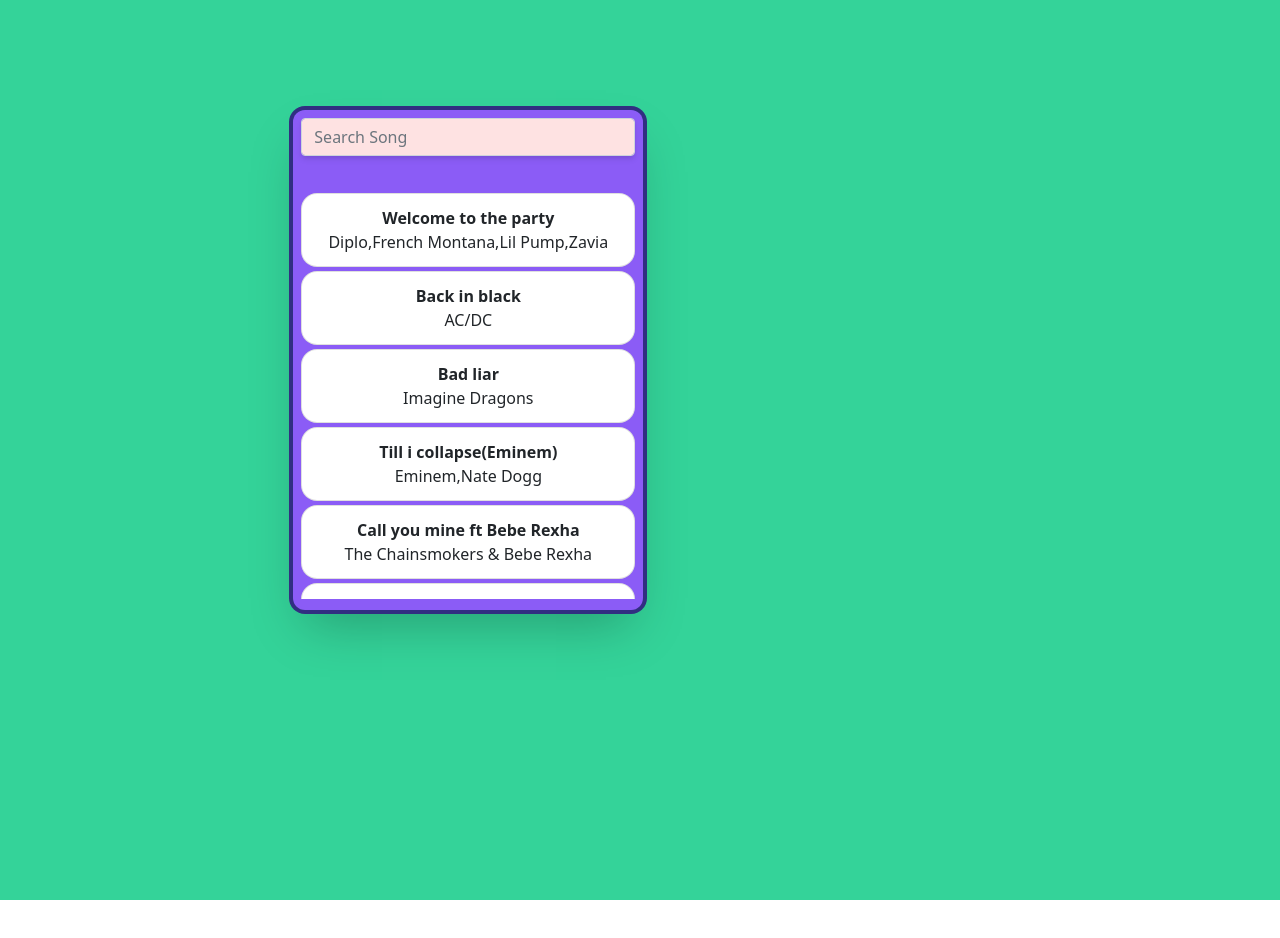
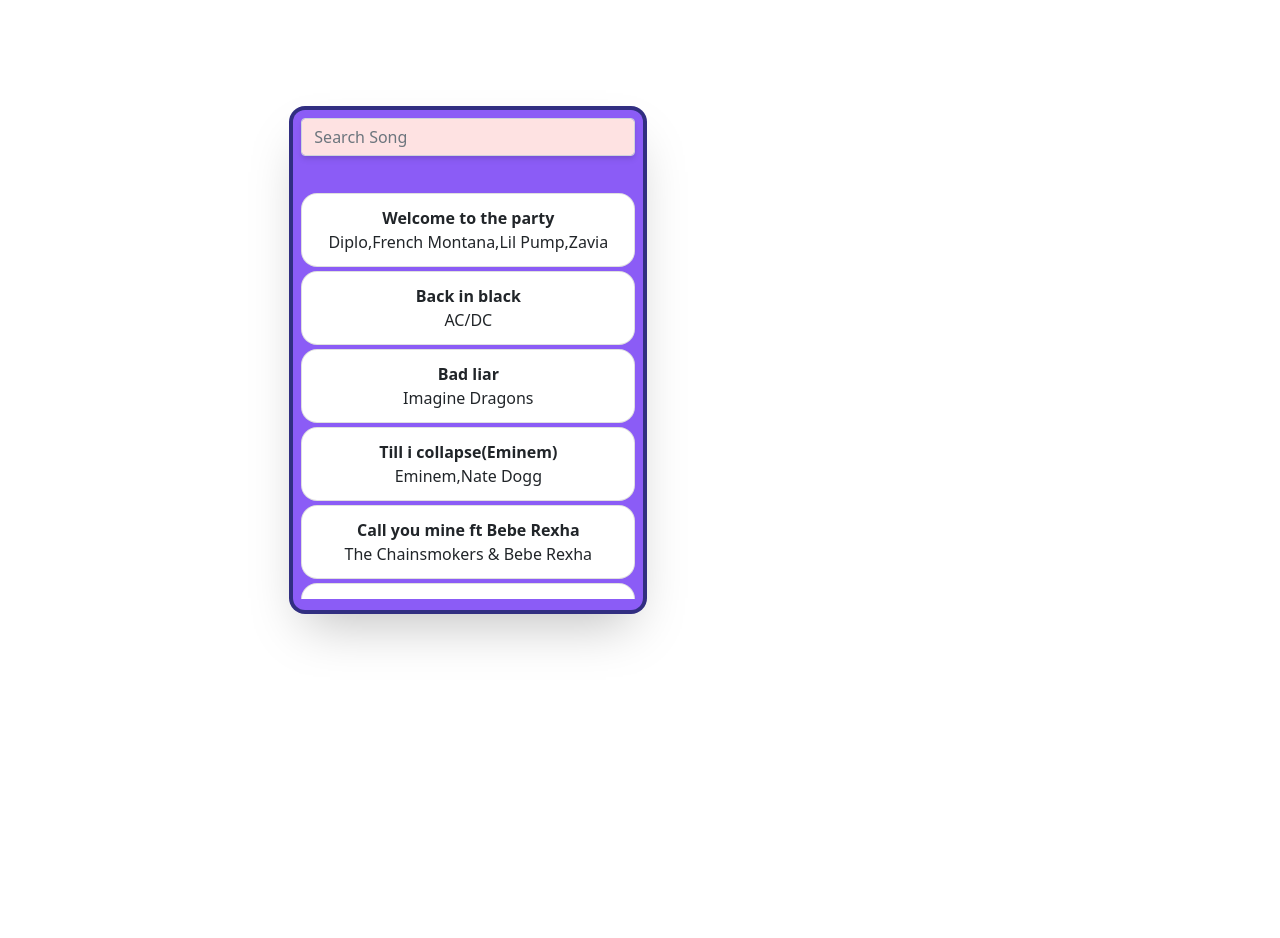
Before and after one commit to Adityaraj-singh/Songify, a React (Create React App) app: page / in a window 1280 px wide. Shown: the top 938 px of the page. Built offline with nearby package versions, Linux system fonts and the light colour scheme.

Commit message:
Update App.js
removing bg color

```diff
--- a/src/App.js
+++ b/src/App.js
@@ -14,7 +14,7 @@ function App() {
 
 
     return (
-      <div className="app bg-green-400">
+      <div className="app ">
      <Home/>
      </div>
     )
```
